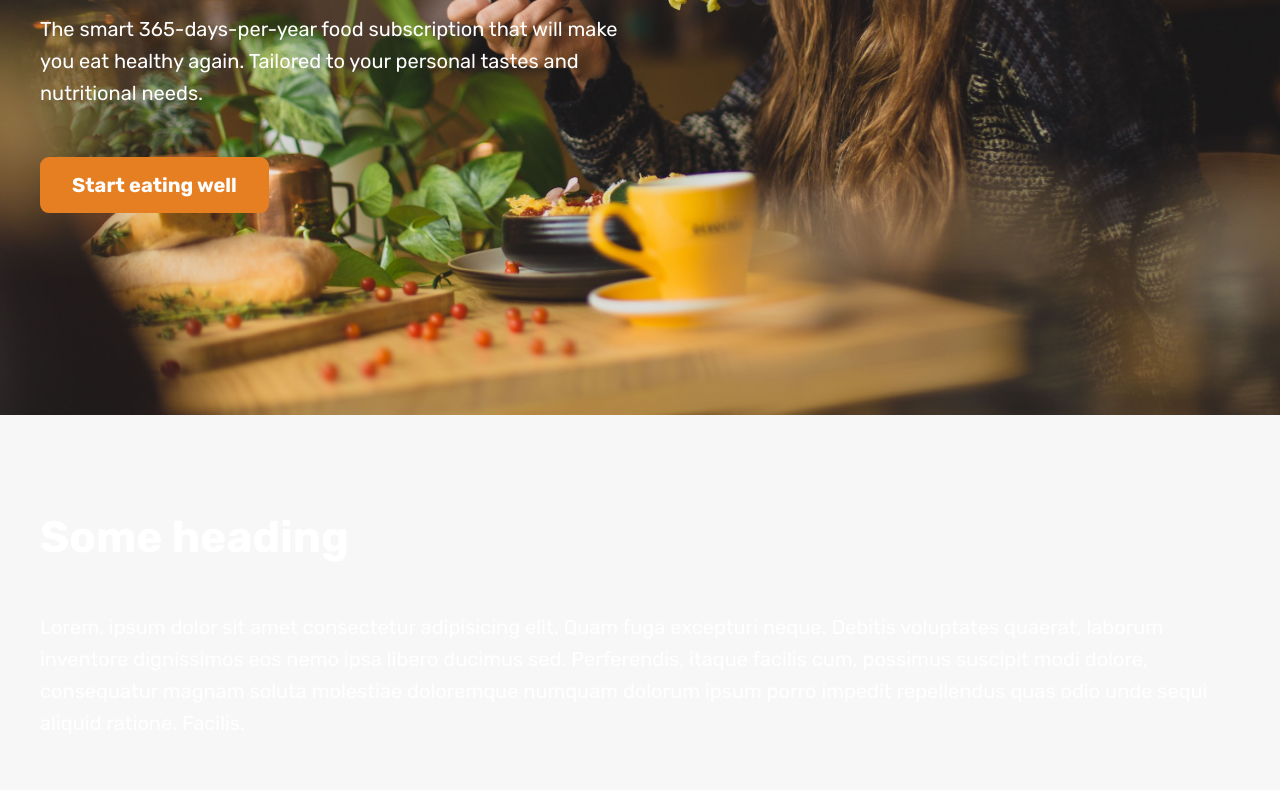
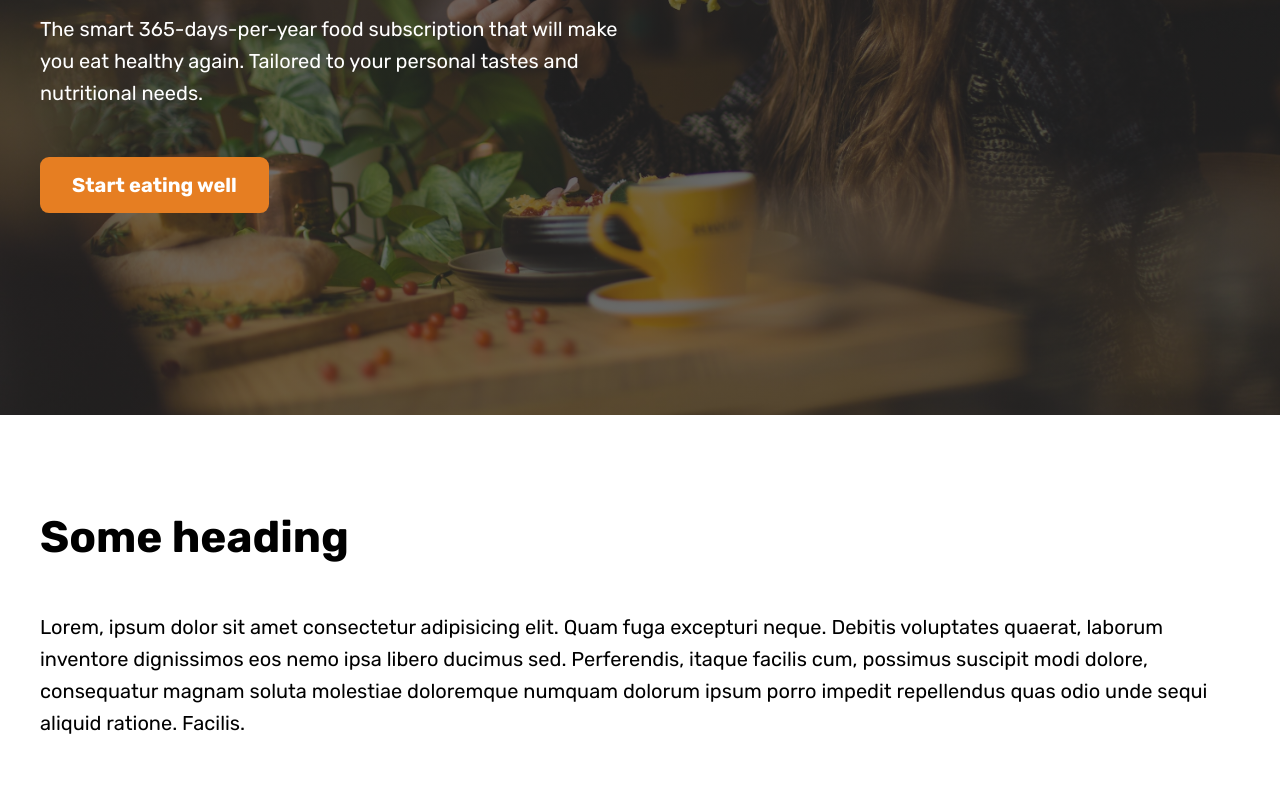
Before and after one commit to ChaitanyaVSH/WebDesign, a plain HTML site: page Components/Hero/index.html in a window 1280 px wide. Shown: the part 385-1175 px from the top of the page. Drawn offline with Linux system fonts and the light colour scheme.

Commit message:
[COMPONENTS][Hero] Adding stack of images concepts to overlay

```diff
--- a/Components/Hero/styles.css
+++ b/Components/Hero/styles.css
@@ -69,15 +69,29 @@ nav {
   font-weight: 700;
   display: flex;
   justify-content: space-between;
+  padding: 32px 0;
 }
 
 header {
   height: 100vh;
   position: relative;
-  background-image: url("../hero.jpg");
+  background-image: linear-gradient(
+      rgba(34, 34, 34, 0.623),
+      rgba(34, 34, 34, 0.623)
+    ),
+    url("../hero.jpg");
   background-size: cover;
   background-repeat: no-repeat;
 }
+
+/* header::before {
+  content: "";
+  position: absolute;
+  top: 0;
+  width: 100%;
+  height: 100%;
+  background-color: rgba(0, 0, 0, 0.4);
+} */
 
 .header-container {
   width: 1200px;
@@ -98,7 +112,7 @@ header {
 
 section {
   padding: 96px 0;
-  background-color: #f7f7f7;
+  color: #000;
 }
 
 h1 {
```
